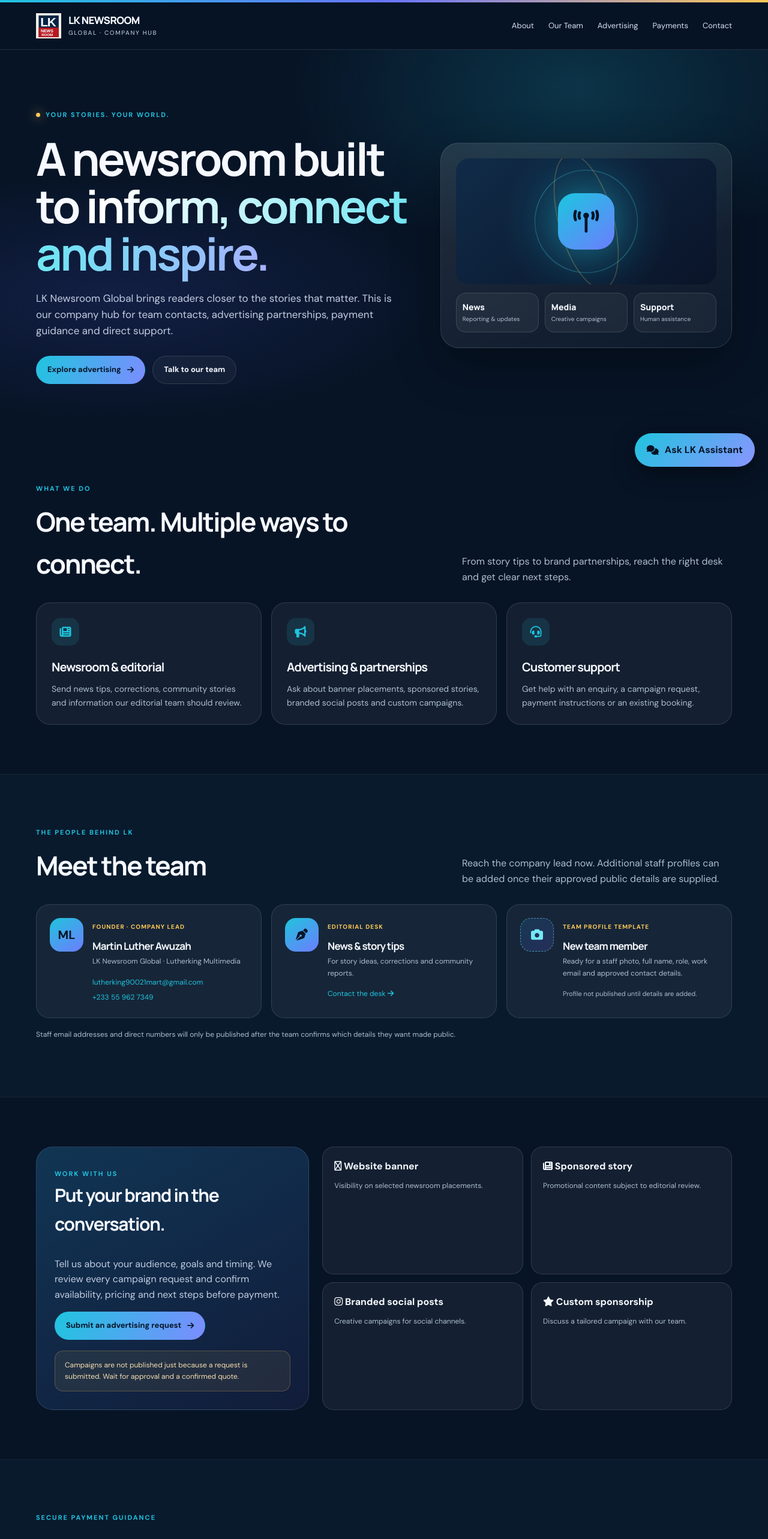
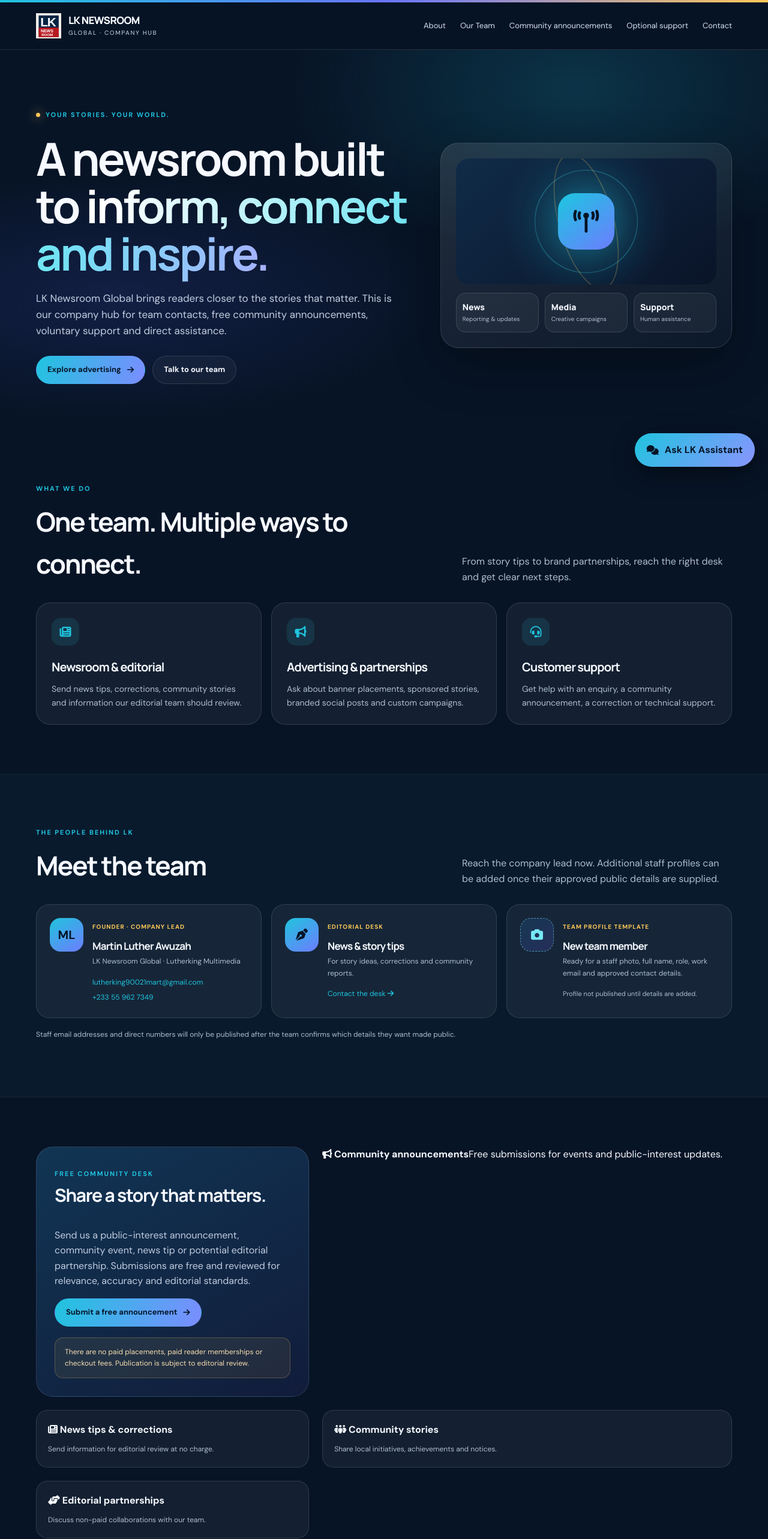
Before and after one commit to lutherking90021mart-del/lk-newsroom, a website: page pages/company.html in a window 1280 px wide. Shown: the top 2565 px of the page at 60% size. Drawn offline with Linux system fonts and the light colour scheme.

Commit message:
Make Company Hub free-access and voluntary-support only

```diff
--- a/pages/company.html
+++ b/pages/company.html
@@ -3,7 +3,7 @@
 <head>
 <meta charset="utf-8"><meta name="viewport" content="width=device-width,initial-scale=1">
 <title>LK Newsroom Global | Company, Contact & Advertising</title>
-<meta name="description" content="Meet LK Newsroom Global, contact our team, explore advertising opportunities and find approved payment instructions.">
+<meta name="description" content="Meet LK Newsroom Global, contact our team, and submit free community news and announcements.">
 <meta name="theme-color" content="#071426">
 <link rel="icon" href="../assets/lk-newsroom-logo.svg">
 <link rel="preconnect" href="https://fonts.googleapis.com"><link rel="preconnect" href="https://fonts.gstatic.com" crossorigin>
@@ -17,34 +17,31 @@
 <div class="topline"></div>
 <header class="nav"><div class="wrap nav-inner">
 <a class="brand" href="../index.html"><img src="../assets/lk-newsroom-logo.svg" alt=""><span>LK NEWSROOM<small>GLOBAL · COMPANY HUB</small></span></a>
-<nav class="navlinks" id="navlinks"><a href="#about">About</a><a href="#team">Our Team</a><a href="#advertising">Advertising</a><a href="#payments">Payments</a><a href="#contact">Contact</a></nav>
+<nav class="navlinks" id="navlinks"><a href="#about">About</a><a href="#team">Our Team</a><a href="#advertising">Community announcements</a><a href="#support">Optional support</a><a href="#contact">Contact</a></nav>
 <button class="menu-btn" id="menu-btn" aria-label="Toggle menu"><i class="fa-solid fa-bars"></i></button>
 </div></header>
 <main>
 <section class="hero" id="about"><div class="wrap hero-grid">
-<div class="reveal"><span class="eyebrow"><span class="dot"></span> Your stories. Your world.</span><h1>A newsroom built to <span class="gradient-text">inform, connect and inspire.</span></h1><p>LK Newsroom Global brings readers closer to the stories that matter. This is our company hub for team contacts, advertising partnerships, payment guidance and direct support.</p><div class="hero-actions"><a class="btn btn-primary" href="#advertising">Explore advertising <i class="fa-solid fa-arrow-right"></i></a><a class="btn btn-outline" href="#contact">Talk to our team</a></div></div>
+<div class="reveal"><span class="eyebrow"><span class="dot"></span> Your stories. Your world.</span><h1>A newsroom built to <span class="gradient-text">inform, connect and inspire.</span></h1><p>LK Newsroom Global brings readers closer to the stories that matter. This is our company hub for team contacts, free community announcements, voluntary support and direct assistance.</p><div class="hero-actions"><a class="btn btn-primary" href="#advertising">Explore advertising <i class="fa-solid fa-arrow-right"></i></a><a class="btn btn-outline" href="#contact">Talk to our team</a></div></div>
 <div class="hero-card reveal"><div class="orbit"><div class="orbit-mark"><i class="fa-solid fa-tower-broadcast"></i></div></div><div class="mini-stats"><div><strong>News</strong><span>Reporting & updates</span></div><div><strong>Media</strong><span>Creative campaigns</span></div><div><strong>Support</strong><span>Human assistance</span></div></div></div>
 </div></section>
 <section class="section"><div class="wrap"><div class="section-head reveal"><div><span class="eyebrow">What we do</span><h2>One team. Multiple ways to connect.</h2></div><p>From story tips to brand partnerships, reach the right desk and get clear next steps.</p></div><div class="cards">
 <article class="card reveal"><div class="icon-box"><i class="fa-solid fa-newspaper"></i></div><h3>Newsroom & editorial</h3><p>Send news tips, corrections, community stories and information our editorial team should review.</p></article>
 <article class="card reveal"><div class="icon-box"><i class="fa-solid fa-bullhorn"></i></div><h3>Advertising & partnerships</h3><p>Ask about banner placements, sponsored stories, branded social posts and custom campaigns.</p></article>
-<article class="card reveal"><div class="icon-box"><i class="fa-solid fa-headset"></i></div><h3>Customer support</h3><p>Get help with an enquiry, a campaign request, payment instructions or an existing booking.</p></article>
+<article class="card reveal"><div class="icon-box"><i class="fa-solid fa-headset"></i></div><h3>Customer support</h3><p>Get help with an enquiry, a community announcement, a correction or technical support.</p></article>
 </div></div></section>
 <section class="section section-alt" id="team"><div class="wrap"><div class="section-head reveal"><div><span class="eyebrow">The people behind LK</span><h2>Meet the team</h2></div><p>Reach the company lead now. Additional staff profiles can be added once their approved public details are supplied.</p></div><div class="team-grid">
 <article class="person reveal"><div class="avatar">ML</div><div><span class="tag">Founder · Company lead</span><h3>Martin Luther Awuzah</h3><p>LK Newsroom Global · Lutherking Multimedia</p><a href="mailto:lutherking90021mart@gmail.com">lutherking90021mart@gmail.com</a><br><a href="tel:+233559627349">+233 55 962 7349</a></div></article>
 <article class="person reveal"><div class="avatar"><i class="fa-solid fa-pen-nib"></i></div><div><span class="tag">Editorial desk</span><h3>News & story tips</h3><p>For story ideas, corrections and community reports.</p><a href="#contact" data-prefill="Editorial / news enquiry">Contact the desk <i class="fa-solid fa-arrow-right"></i></a></div></article>
 <article class="person reveal"><div class="avatar placeholder"><i class="fa-solid fa-camera"></i></div><div><span class="tag">Team profile template</span><h3>New team member</h3><p>Ready for a staff photo, full name, role, work email and approved contact details.</p><span style="font-size:11px;color:var(--muted)">Profile not published until details are added.</span></div></article>
 </div><p class="pay-disclaimer">Staff email addresses and direct numbers will only be published after the team confirms which details they want made public.</p></div></section>
-<section class="section" id="advertising"><div class="wrap advertising-grid"><div class="ad-intro reveal"><span class="eyebrow">Work with us</span><h3>Put your brand in the conversation.</h3><p>Tell us about your audience, goals and timing. We review every campaign request and confirm availability, pricing and next steps before payment.</p><a class="btn btn-primary" href="advertise.html">Submit an advertising request <i class="fa-solid fa-arrow-right"></i></a><div class="note">Campaigns are not published just because a request is submitted. Wait for approval and a confirmed quote.</div></div><div class="ad-list">
-<div class="ad-item reveal"><strong><i class="fa-regular fa-rectangle-ad"></i> Website banner</strong><span>Visibility on selected newsroom placements.</span></div>
-<div class="ad-item reveal"><strong><i class="fa-solid fa-newspaper"></i> Sponsored story</strong><span>Promotional content subject to editorial review.</span></div>
-<div class="ad-item reveal"><strong><i class="fa-brands fa-instagram"></i> Branded social posts</strong><span>Creative campaigns for social channels.</span></div>
-<div class="ad-item reveal"><strong><i class="fa-solid fa-star"></i> Custom sponsorship</strong><span>Discuss a tailored campaign with our team.</span></div>
+<section class="section" id="advertising"><div class="wrap advertising-grid"><div class="ad-intro reveal"><span class="eyebrow">Free community desk</span><h3>Share a story that matters.</h3><p>Send us a public-interest announcement, community event, news tip or potential editorial partnership. Submissions are free and reviewed for relevance, accuracy and editorial standards.</p><a class="btn btn-primary" href="advertise.html">Submit a free announcement <i class="fa-solid fa-arrow-right"></i></a><div class="note">There are no paid placements, paid reader memberships or checkout fees. Publication is subject to editorial review.</div></div><div class="ad-list>
+<div class="ad-item reveal"><strong><i class="fa-solid fa-bullhorn"></i> Community announcements</strong><span>Free submissions for events and public-interest updates.</span></div>
+<div class="ad-item reveal"><strong><i class="fa-solid fa-newspaper"></i> News tips & corrections</strong><span>Send information for editorial review at no charge.</span></div>
+<div class="ad-item reveal"><strong><i class="fa-solid fa-people-group"></i> Community stories</strong><span>Share local initiatives, achievements and notices.</span></div>
+<div class="ad-item reveal"><strong><i class="fa-solid fa-handshake-angle"></i> Editorial partnerships</strong><span>Discuss non-paid collaborations with our team.</span></div>
 </div></div></section>
-<section class="section section-alt" id="payments"><div class="wrap"><div class="section-head reveal"><div><span class="eyebrow">Secure payment guidance</span><h2>Payment methods</h2></div><p>Use the details on your approved quote or invoice and verify with our team before sending money.</p></div><div class="payment-grid">
-<article class="payment-card reveal"><span class="tag">Bank transfer · Ghana</span><h3>Fidelity Bank</h3><div class="payment-line"><span>Account name</span><strong>Martin Luther Awuzah</strong></div><div class="payment-line"><span>Account number</span><strong>2600778600414</strong></div><div style="display:flex;gap:8px;flex-wrap:wrap;margin-top:15px"><button class="copy-btn" data-copy="2600778600414"><i class="fa-regular fa-copy"></i> Copy account number</button><button class="copy-btn" data-copy="Martin Luther Awuzah"><i class="fa-regular fa-copy"></i> Copy account name</button></div></article>
-<article class="payment-card reveal"><span class="tag">Mobile Money · Ghana</span><h3>Mobile Money</h3><div class="payment-line"><span>Recipient name</span><strong>Charles Adjei</strong></div><div class="payment-line"><span>MoMo number</span><strong>055 769 7377</strong></div><div style="display:flex;gap:8px;flex-wrap:wrap;margin-top:15px"><button class="copy-btn" data-copy="0557697377"><i class="fa-regular fa-copy"></i> Copy MoMo number</button><button class="copy-btn" data-copy="Charles Adjei"><i class="fa-regular fa-copy"></i> Copy recipient</button></div></article>
-</div><p class="pay-disclaimer"><strong>Important:</strong> Pay only after receiving an approved quote or invoice. The bank and MoMo recipient names differ; confirm the correct recipient and amount with LK Newsroom through the contact details below before transferring. Never share your PIN, password or one-time verification code. Keep your transaction receipt and send the reference to the team for confirmation. Payment is not considered verified until our team confirms it.</p></div></section>
+<section class="section section-alt" id="support"><div class="wrap"><div class="section-head reveal"><div><span class="eyebrow">Voluntary support</span><h2>Help keep LK Newsroom going</h2></div><p>Supporting LK Newsroom is completely optional. No payment is required to read news, use public features or submit a community announcement.</p></div><div class="payment-grid"><article class="payment-card reveal"><span class="tag">Free for everyone</span><h3>No paywall. No required membership.</h3><p>All public news articles, categories, videos and newsroom updates are available free of charge. We will not require a subscription or donation to read a story.</p></article><article class="payment-card reveal"><span class="tag">Optional contribution</span><h3>Would you like to help?</h3><p>If you choose to support our reporting voluntarily, contact the team directly for current, verified contribution options. Please do not send money in response to unsolicited messages. Contributions never unlock extra content or change editorial decisions.</p><div style="display:flex;gap:8px;flex-wrap:wrap;margin-top:15px"><a class="copy-btn" href="mailto:lutherking90021mart@gmail.com?subject=Optional%20LK%20Newsroom%20support">Email the team</a><a class="copy-btn" href="https://wa.me/233559627349?text=Hello%20LK%20Newsroom%2C%20I%20would%20like%20to%20ask%20about%20optional%20voluntary%20support." target="_blank" rel="noopener noreferrer">Contact on WhatsApp</a></div></article></div></div></section>
 <section class="section" id="contact"><div class="wrap"><div class="section-head reveal"><div><span class="eyebrow">We’re listening</span><h2>Contact LK Newsroom</h2></div><p>Send an enquiry or use the chat assistant for quick answers. For a person, choose WhatsApp handoff in the chat.</p></div><div class="contact-grid"><div class="contact-stack reveal">
 <a class="contact-row" href="mailto:lutherking90021mart@gmail.com"><i class="fa-regular fa-envelope"></i><div><small>Email</small><strong>lutherking90021mart@gmail.com</strong></div></a>
 <a class="contact-row" href="tel:+233559627349"><i class="fa-solid fa-phone"></i><div><small>Call</small><strong>+233 55 962 7349</strong></div></a>
@@ -52,14 +49,14 @@
 <a class="contact-row" href="https://lknewsroom.online/"><i class="fa-solid fa-globe"></i><div><small>Main news website</small><strong>lknewsroom.online</strong></div></a>
 </div><form class="form-card reveal" id="contact-form"><div class="form-grid">
 <div class="field"><label for="name">Your name</label><input id="name" name="name" autocomplete="name" required></div><div class="field"><label for="email">Email address</label><input id="email" name="email" type="email" autocomplete="email" required></div>
-<div class="field full"><label for="topic">What is this about?</label><select id="topic" name="topic"><option>General enquiry</option><option>Advertising enquiry</option><option>Editorial / news enquiry</option><option>Payment confirmation</option><option>Technical support</option></select></div>
+<div class="field full"><label for="topic">What is this about?</label><select id="topic" name="topic"><option>General enquiry</option><option>Advertising enquiry</option><option>Editorial / news enquiry</option><option>Voluntary support question</option><option>Technical support</option></select></div>
 <div class="field full"><label for="message">Message</label><textarea id="message" name="message" required placeholder="How can we help?"></textarea></div>
 <div class="field full"><button class="btn btn-primary" type="submit">Send enquiry <i class="fa-solid fa-paper-plane"></i></button><small style="color:var(--muted)">Your enquiry is saved privately for the team. Email notification is sent when configured.</small></div>
 </div></form></div></div></section>
 <section class="section section-alt"><div class="wrap"><div class="section-head reveal"><div><span class="eyebrow">Quick answers</span><h2>Frequently asked questions</h2></div></div><div class="faq-grid">
-<details class="reveal"><summary>How do I advertise with LK Newsroom?</summary><p>Submit a request on our advertising page. We review it, discuss placement and pricing, and send approved next steps before you pay.</p></details>
-<details class="reveal"><summary>Can I pay before approval?</summary><p>Please do not pay before receiving a confirmed quote or invoice. The team must verify the payment before a campaign is published.</p></details>
-<details class="reveal"><summary>Can I pay from outside Ghana?</summary><p>Ask the team for the available method for your country. Ask the team for the available method for your country; only use payment methods confirmed by LK Newsroom.</p></details>
+<details class="reveal"><summary>Does it cost anything to read LK Newsroom?</summary><p>No. Public articles, videos, categories and newsroom updates are free to read. There is no paid membership or paywall.</p></details>
+<details class="reveal"><summary>Are community announcements free?</summary><p>Yes. Submitting an announcement, news tip or correction is free. Every submission is subject to editorial review, and publication is not guaranteed.</p></details>
+<details class="reveal"><summary>How can I support LK Newsroom?</summary><p>Support is entirely voluntary. Contact the team directly if you would like to ask about verified contribution options. A contribution is never required to access news.</p></details>
 <details class="reveal"><summary>Can I talk to a real person?</summary><p>Yes. Open the LK Assistant chat and select “Talk to an administrator on WhatsApp” to hand the conversation to our team.</p></details>
 </div></div></section>
 </main>
@@ -67,8 +64,8 @@
 <button class="chat-launch" id="chat-launch" aria-controls="chat-panel" aria-expanded="false"><i class="fa-solid fa-comments"></i> Ask LK Assistant</button>
 <section class="chat-panel" id="chat-panel" role="dialog" aria-label="LK Newsroom assistant" aria-modal="false">
 <div class="chat-head"><div><strong><i class="fa-solid fa-sparkles"></i> LK Assistant</strong><small>AI-powered answers · Human handoff available</small></div><button class="chat-close" id="chat-close" aria-label="Close chat">×</button></div>
-<div class="chat-messages" id="chat-messages" aria-live="polite"><div class="bubble bot">Akwaaba! 👋 I’m the LK Newsroom assistant. Ask about advertising, payments, contacting the team, or choose a quick topic below.</div></div>
-<div class="quick-actions"><button data-question="How do I advertise?">Advertising</button><button data-question="How do I pay?">Payment details</button><button data-question="How do I contact the team?">Contact team</button><button data-question="Talk to an administrator on WhatsApp">Talk to admin</button></div>
+<div class="chat-messages" id="chat-messages" aria-live="polite"><div class="bubble bot">Akwaaba! 👋 I’m the LK Newsroom assistant. Ask about free community announcements, optional support, or contacting the team.</div></div>
+<div class="quick-actions"><button data-question="How do I submit a free community announcement?">Free announcements</button><button data-question="How can I support LK Newsroom voluntarily?">Optional support</button><button data-question="How do I contact the team?">Contact team</button><button data-question="Talk to an administrator on WhatsApp">Talk to admin</button></div>
 <form class="chat-input" id="chat-form"><input id="chat-text" aria-label="Type your question" placeholder="Type your question…" autocomplete="off" required><button aria-label="Send message"><i class="fa-solid fa-arrow-up"></i></button></form>
 </section>
 <script src="../js/config.js"></script>
@@ -121,8 +118,8 @@
   }catch(err){
    pending.remove();
    const s=q.toLowerCase();
-   if(/advert|campaign|banner|sponsor|quote|price|cost/.test(s))bubble('For advertising, submit a request on our Advertise page. We will review the request and confirm the quote before payment.','bot');
-   else if(/pay|bank|momo|mobile money|account|transfer|receipt/.test(s))bubble('Please confirm the payment recipient and amount with our team using an approved quote or invoice before sending money.','bot');
+   if(/advert|campaign|banner|sponsor|quote|price|cost|announcement/.test(s))bubble('Community announcements, news tips and corrections are free to submit. Use the Advertise page to send a community announcement for editorial review.','bot');
+   else if(/pay|bank|momo|mobile money|account|transfer|receipt|donat|support/.test(s))bubble('Using LK Newsroom is free and no payment is required to read or submit news. Support is entirely optional; contact our team on WhatsApp if you would like to ask about verified voluntary contribution options.','bot');
    else bubble('I could not reach the AI service just now. Please try again or contact our team on WhatsApp.','bot');
    link('Talk to an administrator on WhatsApp',handoff);
   }
```
